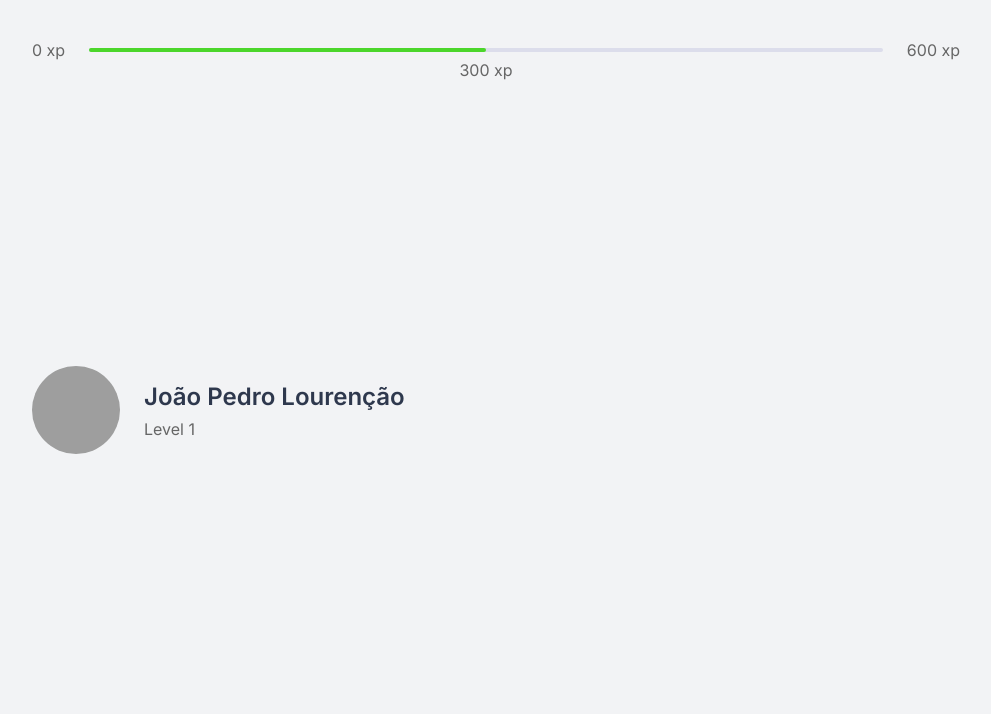
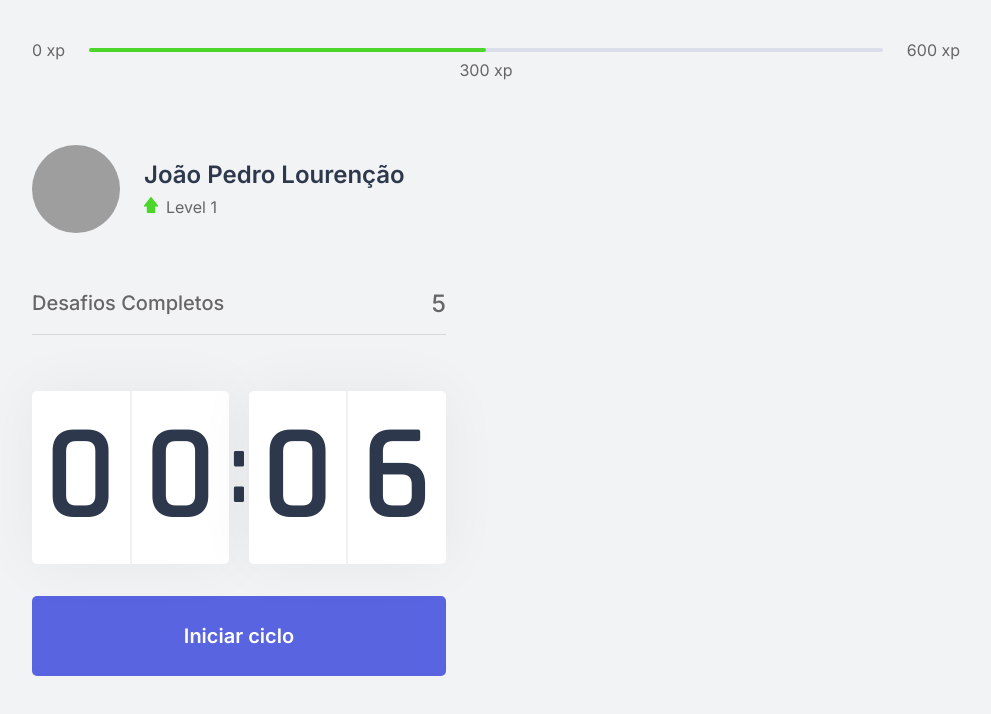
Before and after one commit to JoaoLourencao/MovWork-FrontEnd, a Next.js app: page / in a window 1280 px wide. Shown: the top 714 px of the page, without its empty margins (144-1135 px from the left). Built offline with nearby package versions, Linux system fonts and the light colour scheme; grey boxes are pictures that could not be loaded.

Commit message:
countdown completed

```diff
--- /dev/null
+++ b/src/components/CompletedChallenges.tsx
@@ -0,0 +1,10 @@
+import styles from "../styles/components/CompletedChallenges.module.css";
+
+export function CompletedChallenges () {
+    return(
+        <div className={styles.completedChallengesContainer}>
+            <span>Desafios Completos</span>
+            <span>5</span>
+        </div>
+    );
+}
--- /dev/null
+++ b/src/components/Countdown.tsx
@@ -0,0 +1,72 @@
+import styles from "../styles/components/Countdown.module.css";
+import { useState, useEffect } from "react";
+
+let countdownTimeout: NodeJS.Timeout;
+
+export function Countdown() {
+    const [time, setTime] = useState(0.1 * 60);
+    const [isActive, setIsActive] = useState(false);
+    const [hasFinished, setHasFinished] = useState(false);
+
+    const minutes = Math.floor(time / 60);
+    const seconds = time % 60;
+
+    const [minuteLeft, minuteRight] = String(minutes).padStart(2, '0').split('');
+    const [secondLeft, secondRight] = String(seconds).padStart(2, '0').split('');
+
+    function startCountdown() {
+        setIsActive(true);
+    }
+
+    function resetCountdown() {
+        clearTimeout(countdownTimeout);
+        setIsActive(false);
+        setTime(0.1 * 60)
+    }
+
+    useEffect(()=>{
+        if(isActive && time > 0){
+            countdownTimeout = setTimeout(() => {
+                setTime(time - 1);
+            }, 1000);
+        }else if(isActive && time == 0){
+            setHasFinished(true);
+            setIsActive(false);
+        }
+    }, [isActive, time])
+
+    return(
+        <div>
+            <div className={styles.countdownContainer}>
+                <div>
+                    <span>{minuteLeft}</span>
+                    <span>{minuteRight}</span>
+                </div>
+                <span>:</span>
+                <div>
+                    <span>{secondLeft}</span>
+                    <span>{secondRight}</span>
+                </div>
+            </div>
+
+            {hasFinished ? (
+                <button disabled className={styles.countdownButton}>
+                    Ciclo ecerrado
+                </button>
+            ): (
+                <>
+                    {isActive ? (
+                        <button type="button" className={`${styles.countdownButton} ${styles.countdownButtonActive}`} onClick={resetCountdown}>
+                            Abandonar um ciclo
+                        </button>
+                    ) : (
+                        <button type="button" className={styles.countdownButton} onClick={startCountdown}>
+                            Iniciar ciclo
+                        </button>
+                    )}
+                </>
+            )}
+
+        </div>
+    );
+}
--- a/src/components/Profile.tsx
+++ b/src/components/Profile.tsx
@@ -6,7 +6,10 @@
             <img src="https://github.com/JoaoLourencao.png" alt="João Lourenção"/>
             <div>
                 <strong>João Pedro Lourenção</strong>
-                <p>Level 1</p>
+                <p>
+                    <img src="icons/level.svg" alt="Level"/>
+                    Level 1
+                </p>
             </div>
         </div>
     );
--- a/src/pages/_document.tsx
+++ b/src/pages/_document.tsx
@@ -3,8 +3,9 @@
 export default class MyDocument extends Document {
     render(){
         return(
-            <html>
+            <Html>
                 <Head>
+                    <link rel="shortcut icon" href="favicon.png" type="image/png"/>
                     <link rel="preconnect" href="https://fonts.gstatic.com"/>
                     <link href="https://fonts.googleapis.com/css2?family=Inter:wght@400;500;600&family=Rajdhani:wght@600&display=swap" rel="stylesheet"/>
                 </Head>
@@ -12,7 +13,7 @@
                     <Main/>
                     <NextScript/>
                 </body>
-            </html>
+            </Html>
         );
     }
 }
--- a/src/pages/index.tsx
+++ b/src/pages/index.tsx
@@ -2,15 +2,22 @@
 import Head from "next/head";
 import { Profile } from "../components/Profile";
 import styles from "../styles/pages/home.module.css";
+import { CompletedChallenges } from "../components/CompletedChallenges";
+import { Countdown } from "../components/Countdown";
 
 export default function Home() {
   return (
     <div className={styles.container}>
+      <Head>
+          <title>Início | MovWork</title>
+      </Head>
       <ProgressBar/>
 
       <section>
         <div>
           <Profile/>
+          <CompletedChallenges/>
+          <Countdown/>
         </div>
         <div>
 
--- /dev/null
+++ b/src/styles/components/CompletedChallenges.module.css
@@ -0,0 +1,19 @@
+.completedChallengesContainer{
+    display: flex;
+    align-items: center;
+    justify-content: space-between;
+
+    margin: 3.5rem 0;
+    padding-bottom: 1rem;
+    border-bottom: 1px solid #d7d8da;
+
+    font-weight: 500;
+}
+
+.completedChallengesContainer span:first-child{
+    font-size: 1.25rem;
+}
+
+.completedChallengesContainer span:last-child{
+    font-size: 1.5rem;
+}
--- /dev/null
+++ b/src/styles/components/Countdown.module.css
@@ -0,0 +1,80 @@
+.countdownContainer{
+    display: flex;
+    align-items: center;
+    font-family: Rajdhani;
+    font-weight: 600;
+    color: var(--title);
+}
+
+.countdownContainer > div{
+    flex: 1;
+
+    display: flex;
+    align-items: center;
+    justify-content: space-evenly;
+
+    background: var(--white);
+    box-shadow: 0 0 60px rgba(0, 0, 0, 0.05);
+    border-radius: 5px;
+    font-size: 8.5rem;
+    text-align: center;
+}
+
+.countdownContainer > div span{
+    flex: 1;
+}
+
+.countdownContainer > div span:first-child{
+    border-right: 1px solid #f0f1f3;
+}
+
+.countdownContainer > div span:last-child{
+    border-left: 1px solid #f0f1f3;
+}
+
+.countdownContainer > span{
+    font-size: 6.25rem;
+    margin: 0 0 0.5rem;
+}
+
+.countdownButton{
+    width: 100%;
+    height: 5rem;
+
+    margin-top: 2rem;
+
+    display: flex;
+    align-items: center;
+    justify-content: center;
+
+    border: 0;
+    border-radius: 5px;
+
+    background: var(--blue);
+    color: var(--white);
+
+    font-size: 1.25rem;
+    font-weight: 600;
+
+    transition: background-color 0.2s;
+}
+
+.countdownButton:not(:disabled):hover{
+    background: (--blue--dark);
+}
+
+.countdownButtonActive{
+    background: var(--white);
+    color: var(--title);
+}
+
+.countdownButtonActive:not(:disabled):hover{
+    background: var(--red);
+    color: var(--white);
+}
+
+.countdownButton:disabled{
+    background: var(--white);
+    color: var(--text);
+    cursor: not-allowed;
+}
--- a/src/styles/components/Profile.module.css
+++ b/src/styles/components/Profile.module.css
@@ -23,3 +23,7 @@
     font-size: 1rem;
     margin-top: 0.5rem;
 }
+
+.profileContainer div p img{
+    margin-right: 0.5rem;
+}
```
Also changed, not shown: src/components/ChallangeBox.tsx (added, +10 -0 lines), src/styles/components/ChallengeBox.module.css (added).
